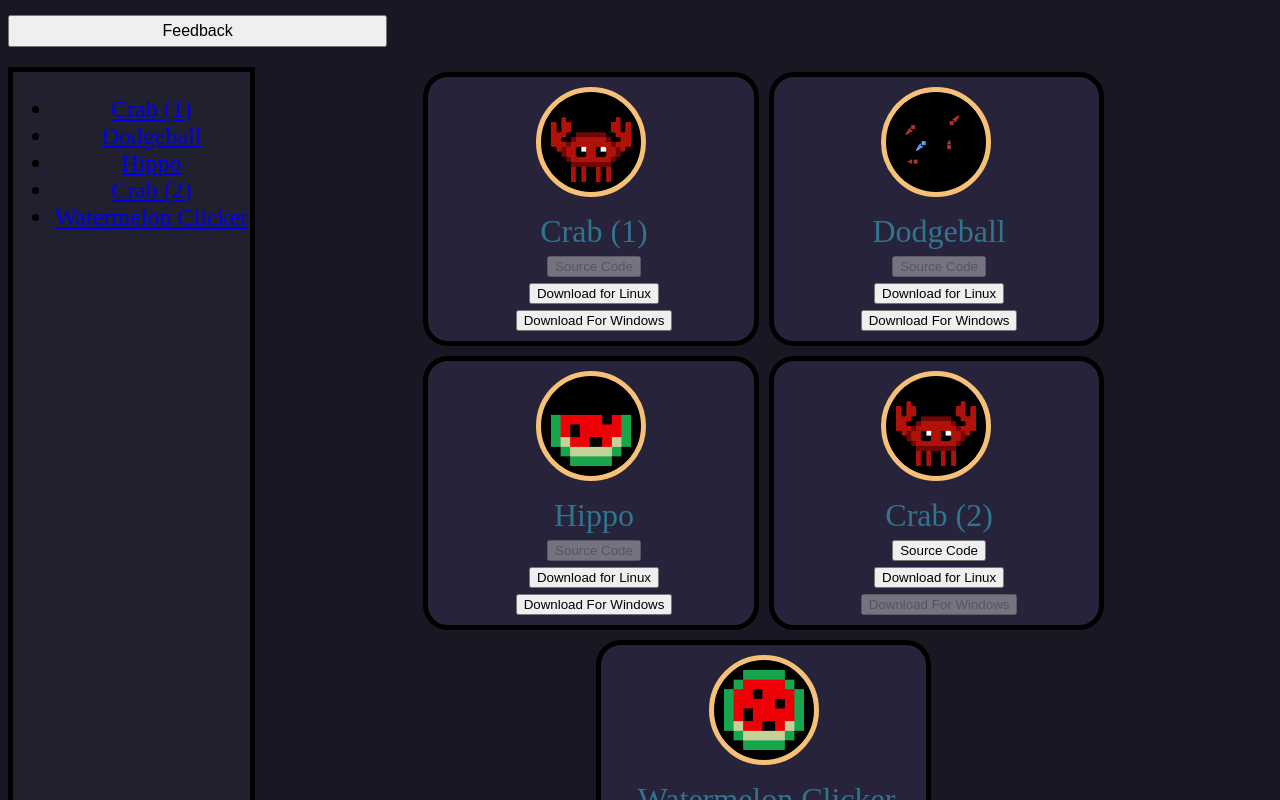
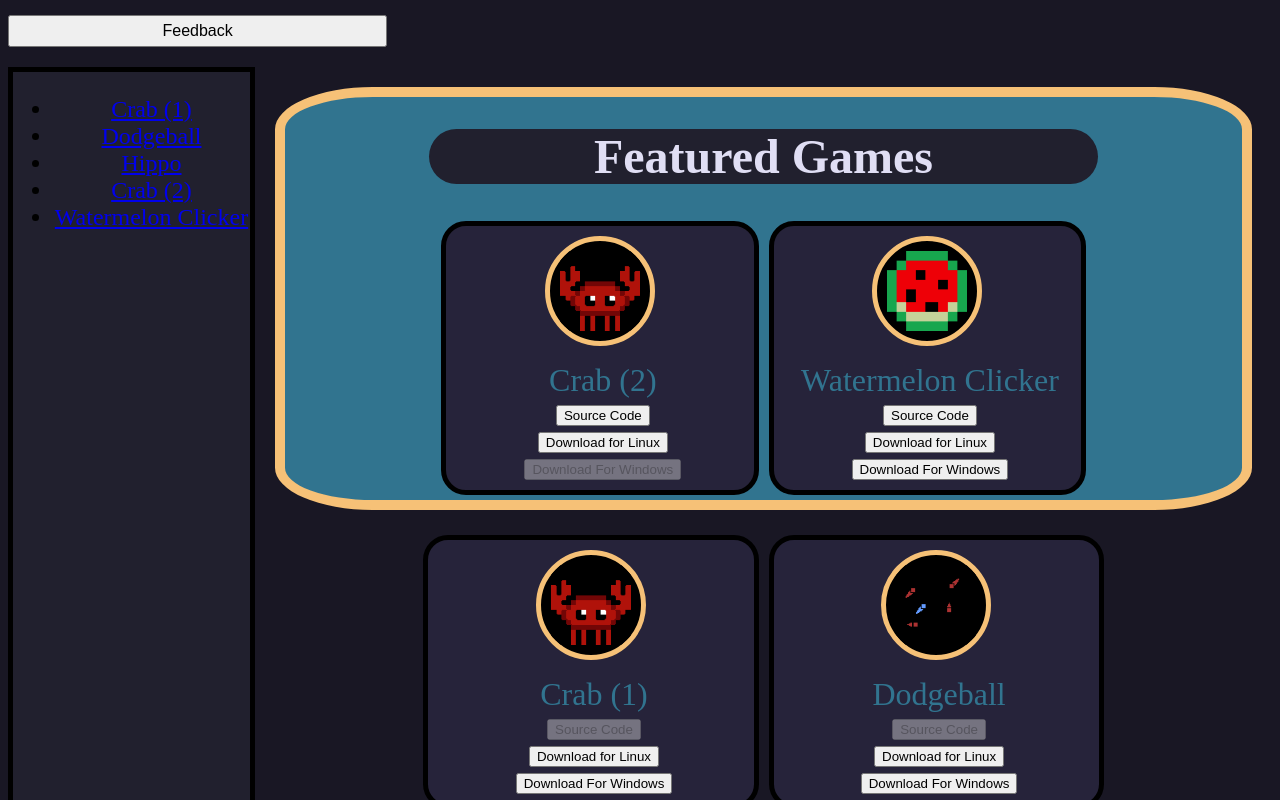
Before and after one commit to AndrewGalvez/andrewgalvez.github.io, a React (Create React App) app: page / in a window 1280 px wide. Shown: the top 800 px of the page. Built offline with nearby package versions, Linux system fonts and the light colour scheme.

Commit message:
add featured games

```diff
--- a/src/App.css
+++ b/src/App.css
@@ -23,17 +23,53 @@ html {
 }
 
 
-@keyframes slideInFromLeft {
-  from { transform: translateX(-100%); }
-  to { transform: translateX(0); }
+@keyframes slideInFromTop {
+  0% { transform: translateY(-200%); }
+  100% { transform: translateY(20%); }
 }
+
+@keyframes slideInFromTopFinish1 {
+  from { transform: translateY(20%); }
+  to { transform: translateY(-10%); }
+}
+
+@keyframes slideInFromTopFinish2 {
+  from { transform: translateY(-10%); }
+  to { transform: translateY(0%); }
+}
+@keyframes slideInFromRight {
+  from { transform: translateX(100vw); }
+  to { transform: translateX(0vw); }
+}
+
 
 .game-boxes-wrapper {
   transition: transform 3s;
-  animation: slideInFromLeft 3s ease-in-out forwards;
   position: relative;
   justify-content: center;
   text-align: center;
+}
+
+.game-boxes-wrapper:not(.featured-games *) {
+  transform: translateY(100vh);
+  animation: slideInFromRight 3s ease-in-out forwards 2s;
+}
+
+.featured-games {
+  margin: 20px;
+  background-color: #31748f;
+  border-radius: 10%;
+  border: 10px solid #f6c177;
+  animation: slideInFromTop 3s ease-in-out forwards ,slideInFromTopFinish1 1s ease-in-out forwards 3s, slideInFromTopFinish2 1s ease-in-out forwards 4s;
+}
+
+.fg-header {
+  font-size: 48px;
+  text-align: center;
+  color: #e0def4;
+  background-color: #21202e;
+  border-radius: 200px;
+  width: 70%;
 }
 
 .game-box {
--- a/src/App.js
+++ b/src/App.js
@@ -103,6 +103,17 @@ function FeedbackPanel({runSendFeedback}) {
   );
 }
 
+function FeaturedGames({gamesdata}) {
+  return (<div className="featured-games">
+    <center>
+    <h1 className="fg-header">Featured Games</h1>
+    </center>
+    <GameBoxesWrapper
+    games_data = {gamesdata.slice(gamesdata.length - 2, gamesdata.length)}
+    />
+    </div>);
+}
+
 function App() {
   const [games_data, setGamesData] = useState([]);
   useEffect(() => {
@@ -122,7 +133,10 @@ function App() {
     {isFeedbackDisplayed && <FeedbackPanel runSendFeedback={sendFeedback}/>}
     <div className="mainwrapper">
     <Sidebar data={games_data}/>
+    <div className="gameswrapper">
+    <FeaturedGames gamesdata={games_data}/>
     <GameBoxesWrapper className="game-boxes-wrapper" games_data={games_data}/>
+    </div>
     </div>
     </>);
 }
```
